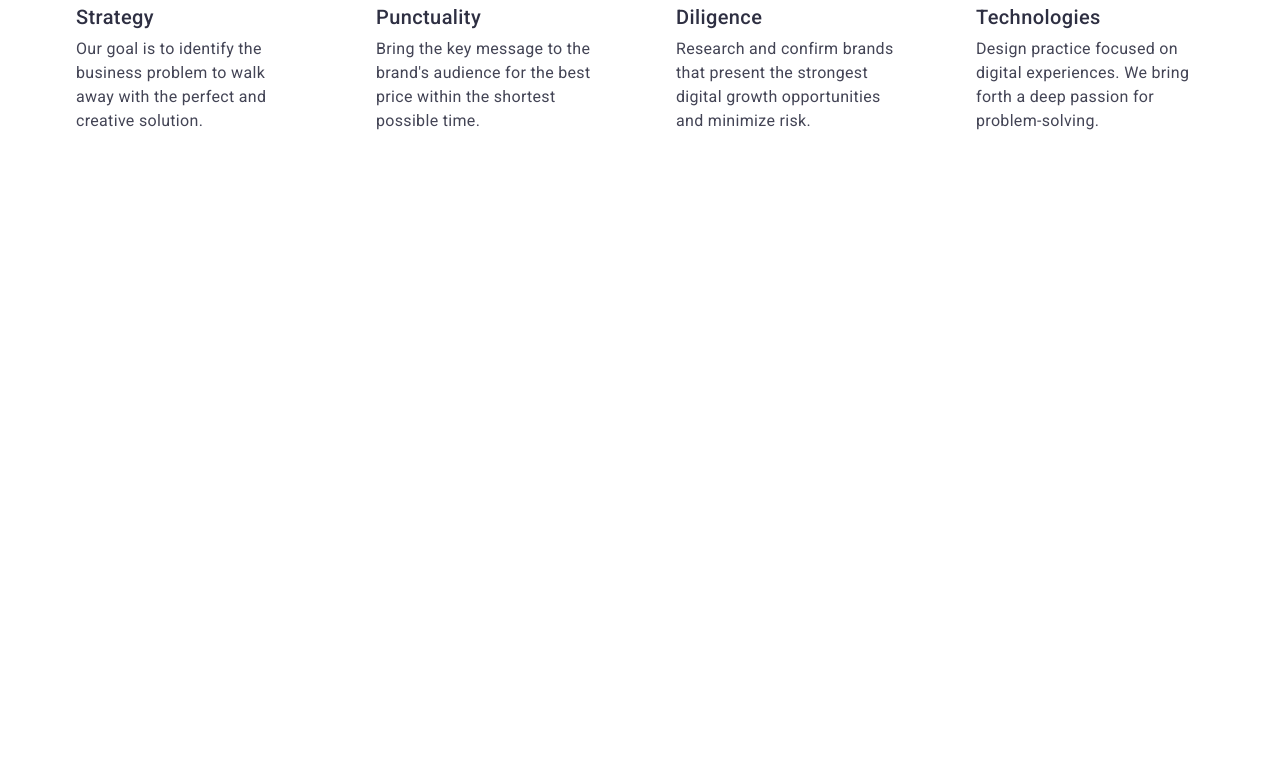
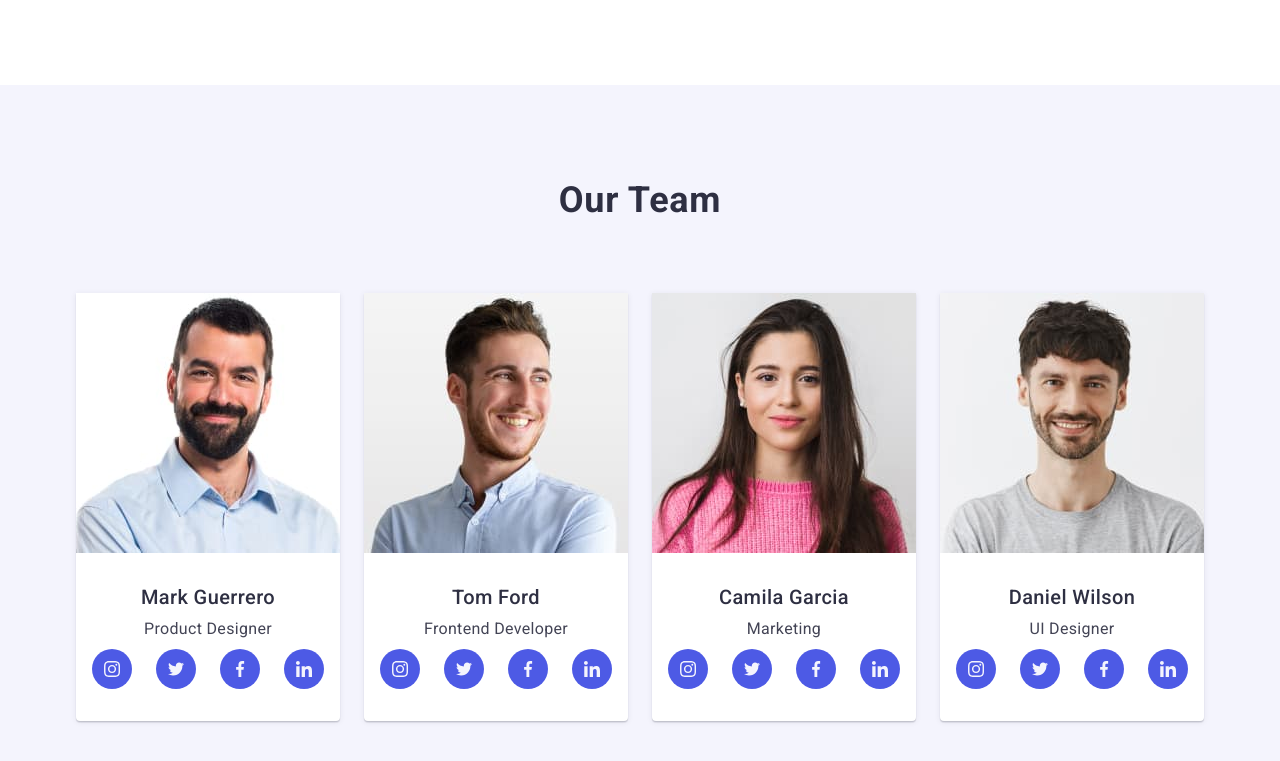
Before and after one commit to Turg0n/goit-markup-hw-06, a plain HTML site: page index.html in a window 1280 px wide. Shown: the part 355-1116 px from the top of the page. Before the commit the page ends 800 px from the top, so only its background shows below. Drawn offline with nearby package versions, Linux system fonts and the light colour scheme.

Commit message:
section3

```diff
--- a/css/styles.css
+++ b/css/styles.css
@@ -20,8 +20,8 @@ p, h1,h2,h3,h4 {
     margin: 0 auto;
 }
 section {
-    padding-top: 120px;
-    padding-bottom: 120px;
+    padding-top: 96px;
+    padding-bottom: 96px;
 }
 .visually-hidden {
     position: absolute;
@@ -192,7 +192,6 @@ background-color: #404BBF;
 display: flex;
 flex-wrap: wrap;
 gap: 72px;
-padding-top: 96px;
 }
 .features-wrap {
     display: none;
@@ -241,12 +240,16 @@ margin-bottom: 72px;
 }
 .team-list {
     display: flex;
-    gap: 24px;
+    gap: 72px;
+    flex-wrap: wrap;
+    align-items: center;
+    justify-content: center;
 }
 .team-list-item {
 border-radius: 0px 0px 4px 4px;
 background-color: #FFF;
 box-shadow: 0px 2px 1px 0px rgba(46, 47, 66, 0.08), 0px 1px 1px 0px rgba(46, 47, 66, 0.16), 0px 1px 6px 0px rgba(46, 47, 66, 0.08);
+/* margin: 0 auto; */
 }
 .card-content {
 padding: 32px 0;
@@ -724,6 +727,13 @@ background-color: #404BBF;
     .features-items {
         max-width: calc((100% - 24px) / 2 );
     }
+    .team-list {
+        gap: 64px 24px;
+    }
+    .team-list-item {
+        max-width: calc((100% - 24px) / 2);
+        /* margin: 0 auto; */
+    }
 }
 
 /* -------------------DESKTOP------------- */
@@ -732,6 +742,10 @@ background-color: #404BBF;
     .container {
         max-width: 1158px;
         padding: 0 15px 0 15px;
+    }
+    .section {
+        padding-top: 120px;
+        padding-bottom: 120px;
     }
     .features-wrap {
         display: flex;
@@ -745,7 +759,6 @@ background-color: #404BBF;
     .features-list {
         gap: 72px;
         flex-wrap: nowrap;
-        padding-top: 120px;
     }
     .features-items {
         width: 100%;
@@ -753,4 +766,5 @@ background-color: #404BBF;
     .features-text {
         font-weight: 400;
     }
+    .
 }
--- a/index.html
+++ b/index.html
@@ -80,7 +80,7 @@
             </ul>
         </div>
             </section>
-            <!-- <section class="team">
+            <section class="team">
                         <div class="container">
                     <h2 class="team-title">Our Team</h2>
                     <ul class="team-list">
@@ -234,7 +234,7 @@
                     </ul>
                 </div>
             </section>
-            <section class="portfolio" id="portfolio">
+            <!-- <section class="portfolio" id="portfolio">
                 <div class="container">
                     <h2 class="portfolio-title">Our Portfolio</h2>
                     <ul class="portfolio-list">
```
